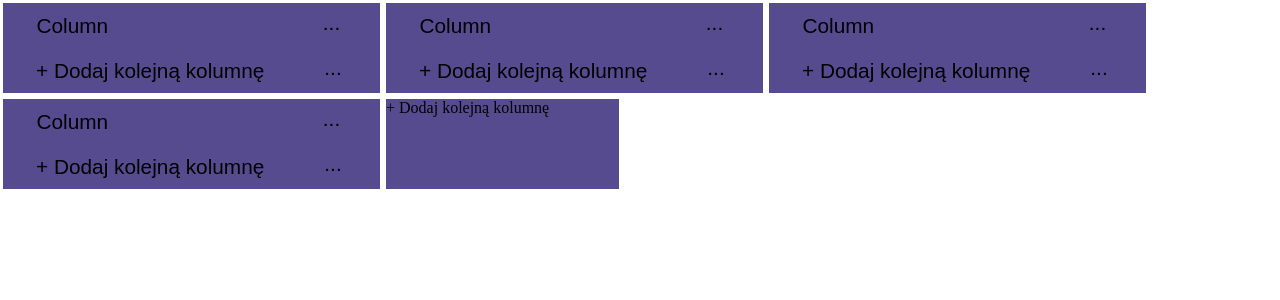
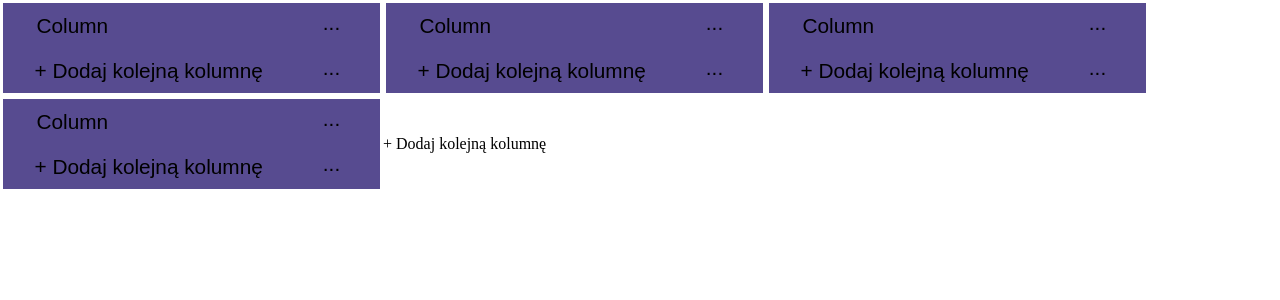
Before and after one commit to infoshareacademy/jfddr2-cyberfrontend-app, a React (Create React App) app: page / in a window 1280 px wide. Shown: the top 300 px of the page. Built offline with nearby package versions, Linux system fonts and the light colour scheme.

Commit message:
Add styles to component

```diff
--- a/src/views/ProjectView/AddNew.css
+++ b/src/views/ProjectView/AddNew.css
@@ -1,5 +1,17 @@
-.add-task {
-  width: 233px;
+.new-column {
+  width: 377px;
   background: #574b90;
+  font-size: 1.3rem;
+  font-family: sans-serif;
   margin: 3px;
+  padding: 8px;
+  height: 45px;
 }
+
+.add-column {
+  display: flex;
+  align-items: center;
+  height: 100%;
+  width: 244px;
+  margin-left: 18px;
+}
--- a/src/views/ProjectView/Column.css
+++ b/src/views/ProjectView/Column.css
@@ -2,11 +2,11 @@
 .project-canvas {
   display: flex;
   flex-wrap: wrap;
+  width: 100%;
 }
 
 .column {
   width: 377px;
-  display: flex;
   flex-direction: column;
   background: #574b90;
   font-size: 1.3rem;
@@ -27,8 +27,10 @@
   padding: 8px;
 }
 
-.column-title {
+.column-title,
+.add-task {
   width: 233px;
+  margin: auto 0 auto 0;
 }
 
 .column-title {
```
